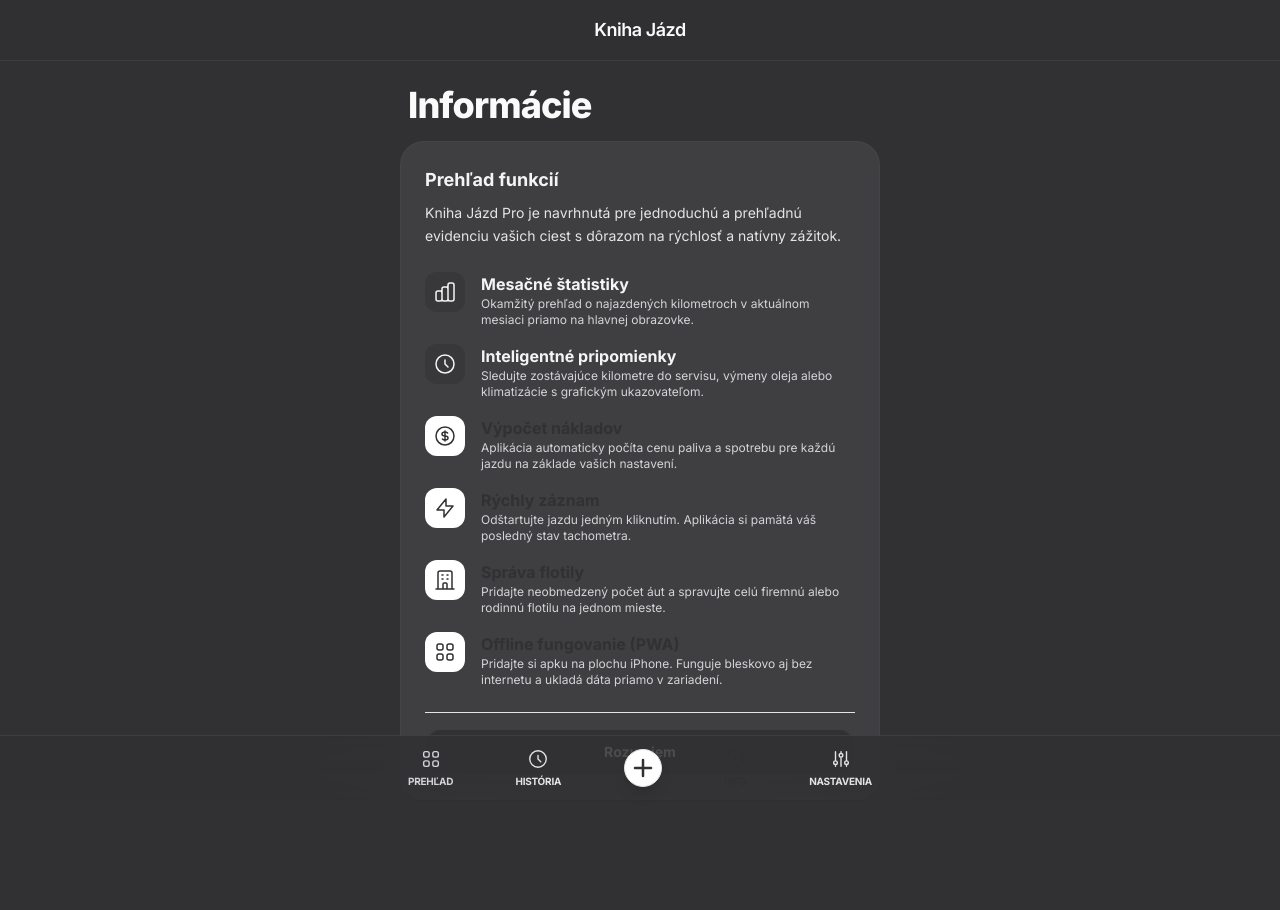
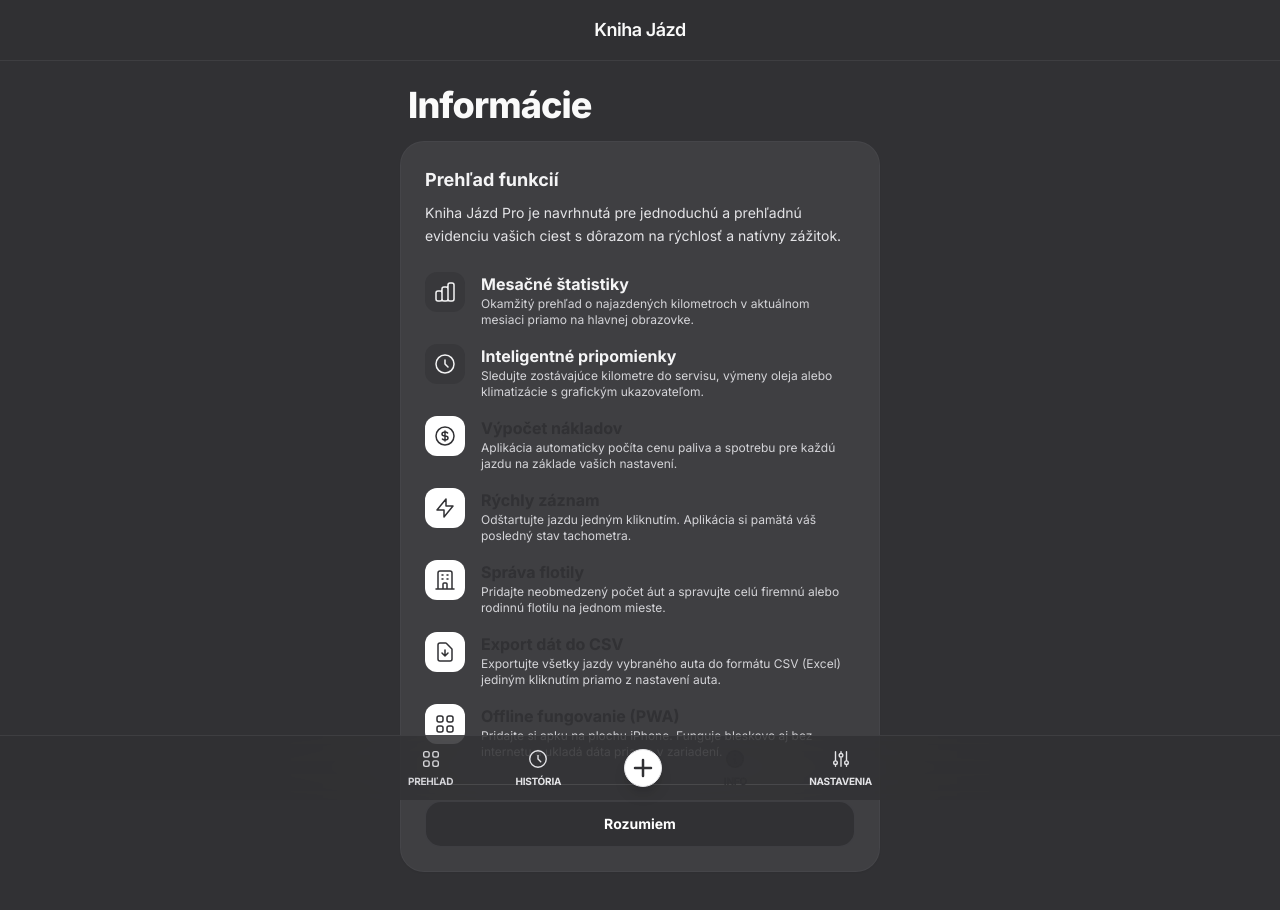
Before and after one commit to Neophite2023/Kniha-jazd-v2, a React (Vite) app: page / in a window 1280 px wide. Both pictures are taken after a click on the button "INFO". Shown: the top 910 px of the page. Built offline with nearby package versions, Linux system fonts and the light colour scheme.

Commit message:
Add CSV Export description to Info page

```diff
--- a/App.tsx
+++ b/App.tsx
@@ -481,6 +481,18 @@ const App: React.FC = () => {
                   <div className="flex gap-4">
                     <div className="w-10 h-10 bg-white dark:bg-zinc-800 rounded-xl flex items-center justify-center text-[#313134] dark:text-zinc-100 shrink-0">
                       <svg xmlns="http://www.w3.org/2000/svg" className="h-6 w-6" fill="none" viewBox="0 0 24 24" stroke="currentColor">
+                        <path strokeLinecap="round" strokeLinejoin="round" strokeWidth={1.5} d="M12 10v6m0 0l-3-3m3 3l3-3m2 8H7a2 2 0 01-2-2V5a2 2 0 012-2h5.586a1 1 0 01.707.293l5.414 5.414a1 1 0 01.293.707V19a2 2 0 01-2 2z" />
+                      </svg>
+                    </div>
+                    <div>
+                      <h4 className="font-bold text-[#313134] dark:text-zinc-100">Export dát do CSV</h4>
+                      <p className="text-xs text-zinc-300">Exportujte všetky jazdy vybraného auta do formátu CSV (Excel) jediným kliknutím priamo z nastavení auta.</p>
+                    </div>
+                  </div>
+
+                  <div className="flex gap-4">
+                    <div className="w-10 h-10 bg-white dark:bg-zinc-800 rounded-xl flex items-center justify-center text-[#313134] dark:text-zinc-100 shrink-0">
+                      <svg xmlns="http://www.w3.org/2000/svg" className="h-6 w-6" fill="none" viewBox="0 0 24 24" stroke="currentColor">
                         <path strokeLinecap="round" strokeLinejoin="round" strokeWidth={1.5} d="M4 6a2 2 0 012-2h2a2 2 0 012 2v2a2 2 0 01-2 2H6a2 2 0 01-2-2V6zM14 6a2 2 0 012-2h2a2 2 0 012 2v2a2 2 0 01-2 2h-2a2 2 0 01-2-2V6zM4 16a2 2 0 012-2h2a2 2 0 012 2v2a2 2 0 01-2 2H6a2 2 0 01-2-2v-2zM14 16a2 2 0 012-2h2a2 2 0 012 2v2a2 2 0 01-2 2h-2a2 2 0 01-2-2v-2z" />
                       </svg>
                     </div>
```
